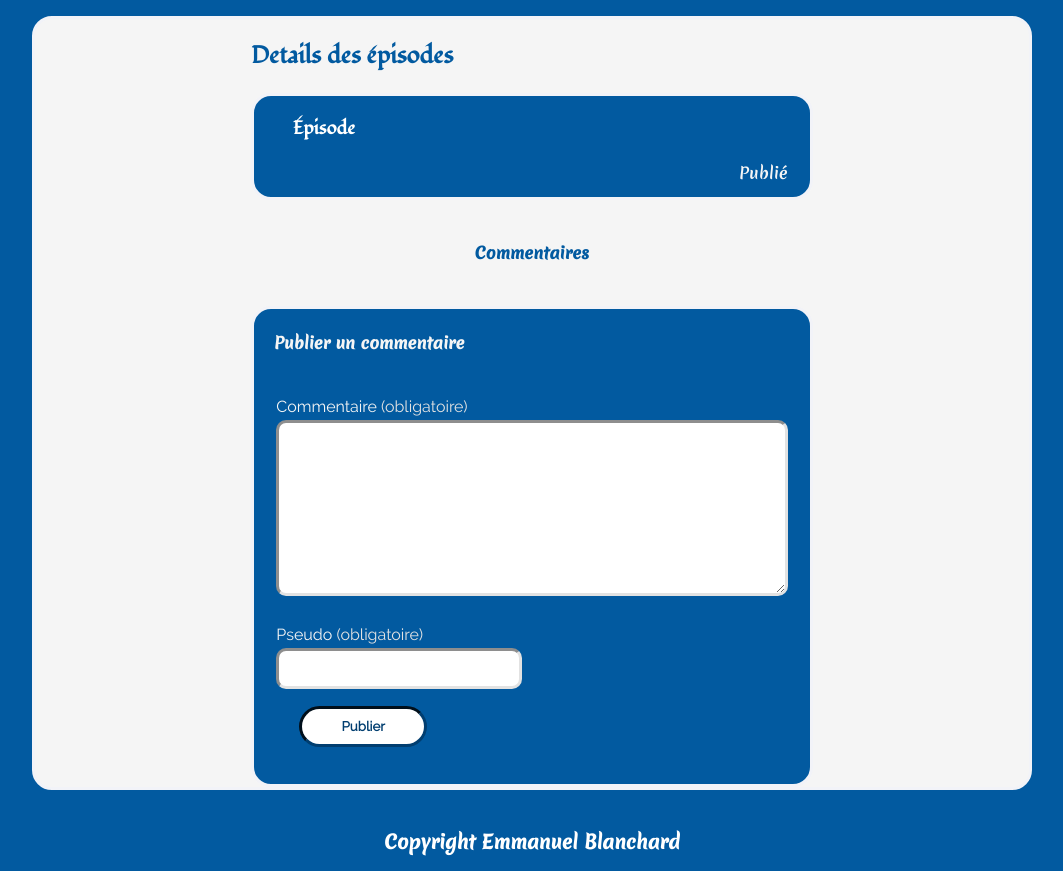
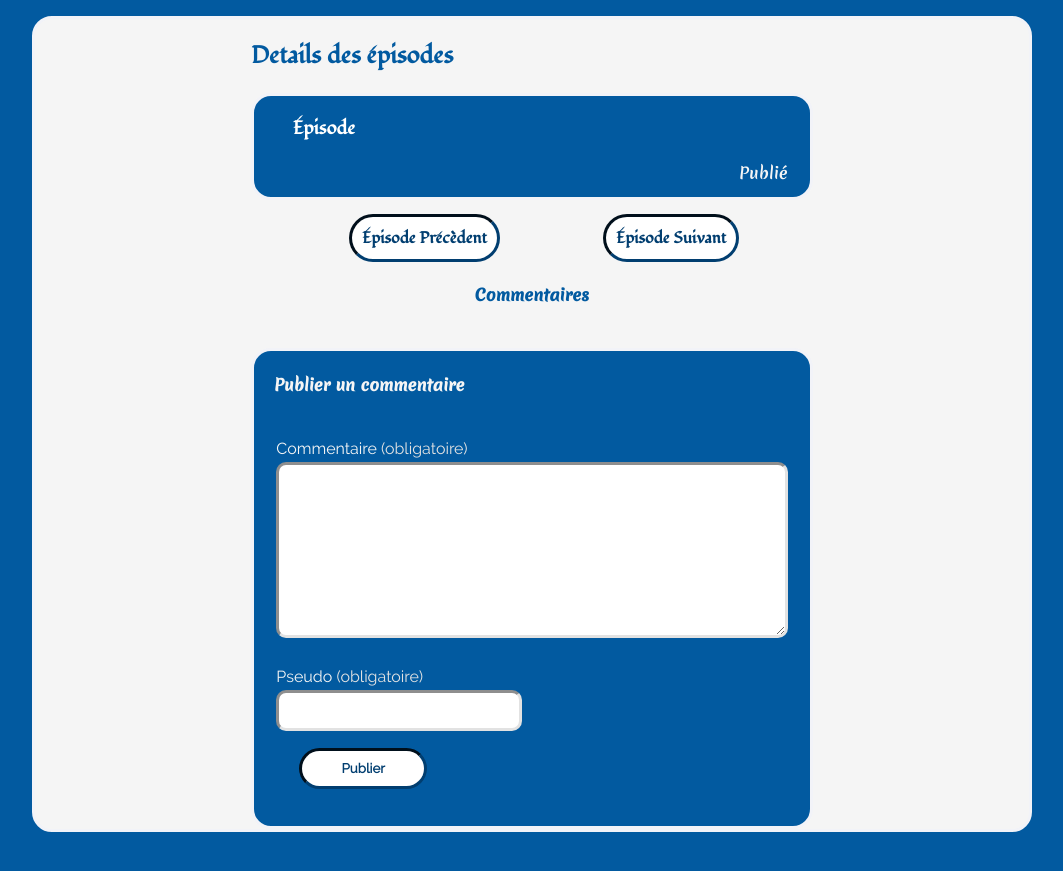
Before and after one commit to EmmanuelBlanchard/OpenClassroomsProject4, a PHP site: template templates/frontoffice/detailofpost.html.php in a window 1280 px wide. Shown: the part 903-1774 px from the top of the page, without its empty margins (108-1171 px from the left). Run offline with PHP 8.4, Linux system fonts and the light colour scheme; the template is opened without the code that fills it, so the values that code supplies are empty.

Commit message:
Dans templates/frontoffice/detailofpost.html.php, ajout de deux liens avec action=detailofpost&amp;id=<?=['previouspost']?> et avec action=detailofpost&amp;id=<?=data['nextpost']?> , dans le PostController.php et la fonction displayDetailOfPost(), ajout de  et  ainsi que dans le PostManager.php les fonctions previousPost() et nextPost()

```diff
--- a/public/css/style.css
+++ b/public/css/style.css
@@ -245,7 +245,22 @@ input:focus, textarea:focus {
 .linkToTheReportOfThePostComment {
     margin-left: 72.5%;
 }
-.linkToTheRestOfThePost:hover, .linkReadTheEntireEpisode:hover, .inputTypeSubmitPublishComment:hover, .linkToTheReportOfThePostComment:hover {
+
+.linkPreviousPost, .linkNextPost {
+    display: inline-flex;
+    text-align: center;
+    transition: border 1.3s ease, background-color 1.3s ease, color 0.7s ease;
+    background-color: #FFF;
+    color: #013E70;
+    border: inset #013E70;
+    border-radius: 2em;
+    padding: 10px 10px;
+    font-weight: 600;
+    font-family: 'fondamentoregular', Arial, sans-serif, serif;
+    margin-top: 2.5%;
+    margin-left: 17.5%;
+}
+.linkToTheRestOfThePost:hover, .linkReadTheEntireEpisode:hover, .inputTypeSubmitPublishComment:hover, .linkToTheReportOfThePostComment:hover, .linkPreviousPost:hover, .linkNextPost:hover {
     transition: border 2.5s ease, background-color 2.5s ease, color 2.0s ease;
     border: outset #e2e2e2;
     color: #FFF;
--- a/src/Model/commentManager.php
+++ b/src/Model/commentManager.php
@@ -75,7 +75,7 @@ class CommentManager
         return $request;
     }
 
-    //Essai pour la pagination
+    // Essai pour la pagination
     public function getCommentsP($postId, $start, $limit)
 	{   /*
 		$request = $this->database->prepare('SELECT id, post_id, author, comment, DATE_FORMAT(comment_date, "%d/%m/%Y %Hh%i:%ss") comment_date_fr, alert FROM comments WHERE post_id= ? ORDER BY comment_date DESC LIMIT '.$start.','.$limit);
@@ -89,7 +89,7 @@ class CommentManager
         return $request->fetchAll();
     }
 
-    //Essai pour la pagination
+    // Essai pour la pagination
     public function getPagination($postId): ?array
 	{
 		$request = $this->database->prepare('SELECT COUNT(*) totalc FROM Comments WHERE post_id=:post_id');
--- a/src/Service/Router.php
+++ b/src/Service/Router.php
@@ -54,10 +54,10 @@ class Router
             // route http://localhost:8000/?action=detailofpost&id=5
             $this->postController->displayDetailOfPost((int)$this->get['id']);
         } elseif ($action === 'testpagination') {
-            // route http://localhost:8000/?action=test&id=5
+            // route http://localhost:8000/?action=testpagination
             $this->postController->paginationListOfPosts();
         } elseif ($action === 'testpaginationid' && isset($this->get['id'])) {
-            // route http://localhost:8000/?action=test&id=5
+            // route http://localhost:8000/?action=testpaginationid&id=5
             $this->postController->paginationDetailOfPost((int)$this->get['id']);
         } elseif ($action === 'listofposts') {
             // route http://localhost:8000/?action=listofposts
--- a/templates/frontoffice/detailofpost.html.php
+++ b/templates/frontoffice/detailofpost.html.php
@@ -6,6 +6,10 @@
         <?=$data['post']['content']?>
         <p class="pCreatedAt">Publié <?=$data['post']['post_date_fr']?></p>
     </article>
+
+    <a href="index.php?action=detailofpost&amp;id=<?=$data['previouspost']?>" class="linkPreviousPost">Épisode Précèdent</a>
+    <a href="index.php?action=detailofpost&amp;id=<?=$data['nextpost']?>" class="linkNextPost">Épisode Suivant</a>
+
 </section>
 
 <section class="sectionDisplayComments">
--- a/templates/frontoffice/listofpostsandpagination.html.php
+++ b/templates/frontoffice/listofpostsandpagination.html.php
@@ -13,7 +13,7 @@
 
 </section>
 
-<!-- Essai pagination   Undefined variable: currentPage  -->
+<!-- Essai pagination => Undefined variable: currentPage  -->
 <nav>
     <ul class="pagination">
         <!-- Lien vers la page précédente (désactivé si on se trouve sur la 1ère page) -->
```
Also changed, not shown: src/Controller/Frontoffice/PostController.php (+8 -8 lines), src/Model/PostManager.php (+23 -6 lines).
